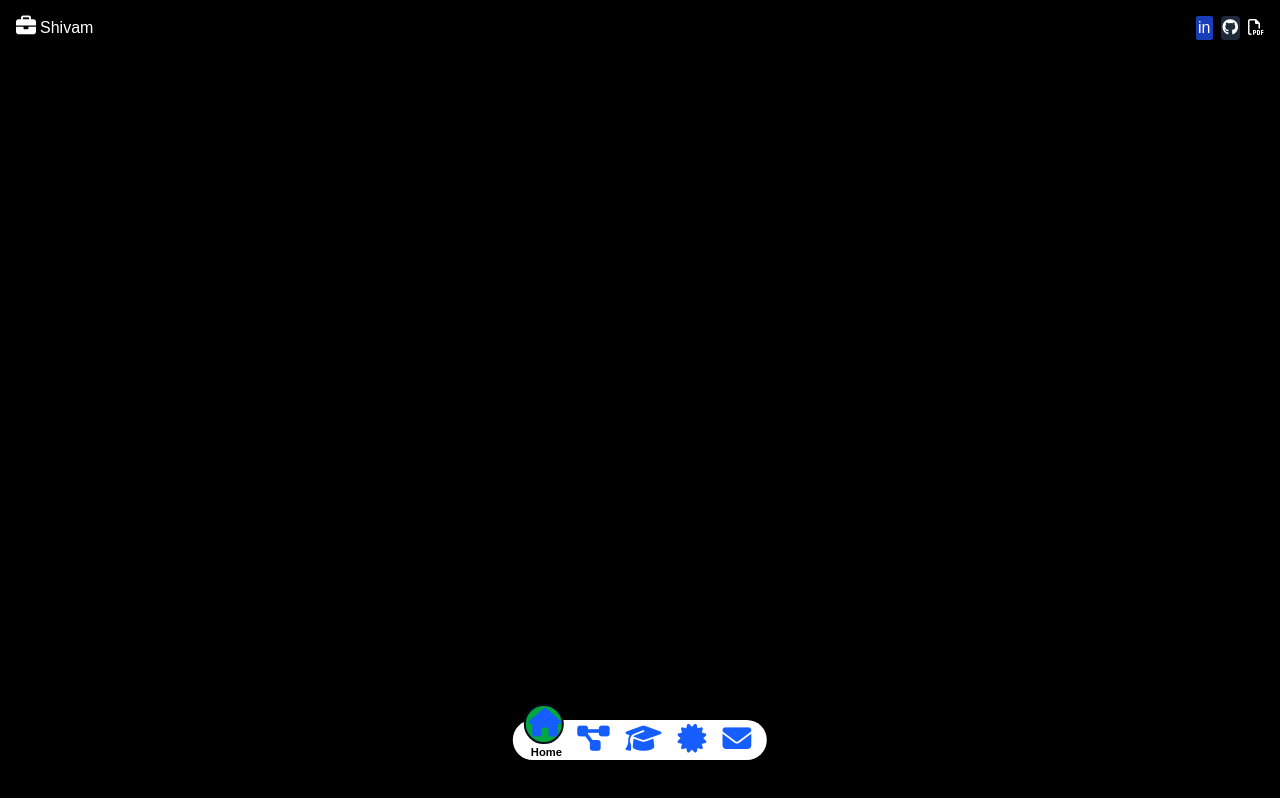
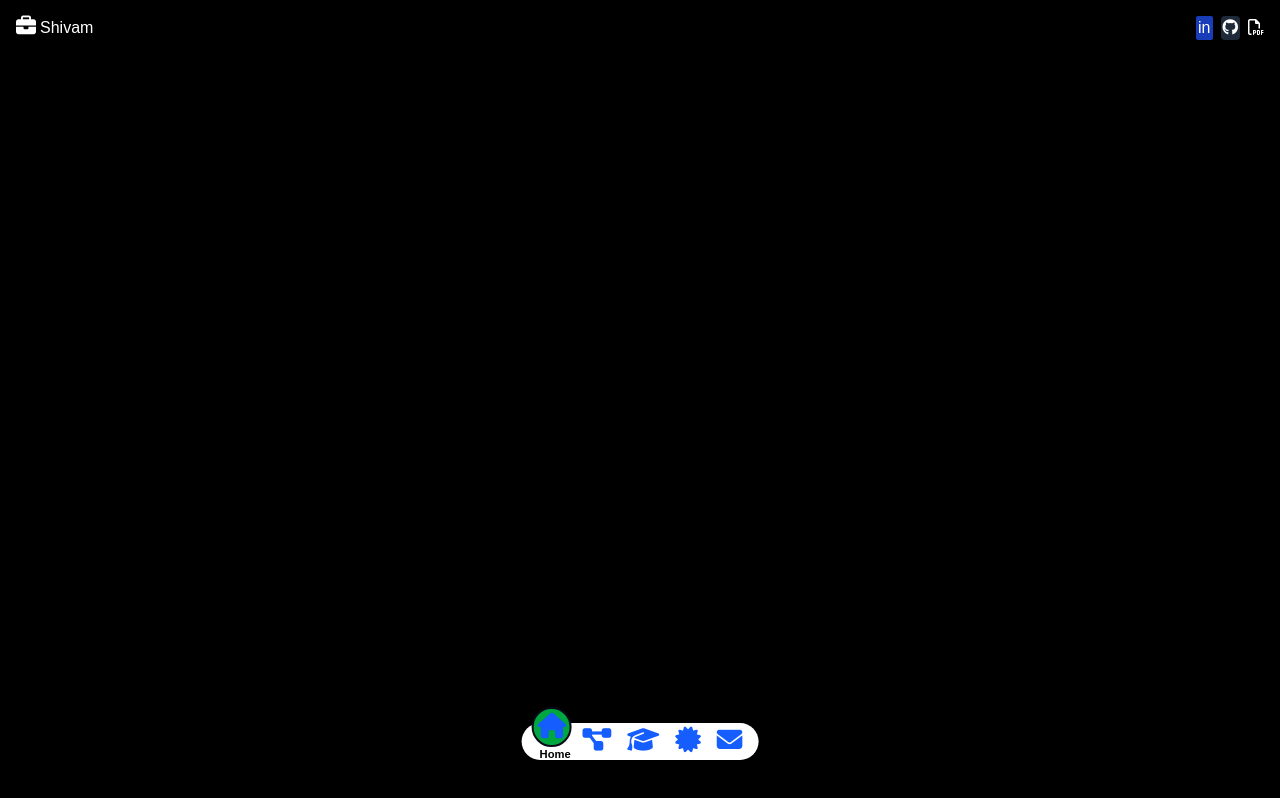
Before and after one commit to shivam-070208/officialportfolio, a React (Vite) app: page / in a window 1280 px wide. Built offline with nearby package versions, Linux system fonts and the light colour scheme.

Commit message:
vercel commit

```diff
--- a/src/components/Navbar.jsx
+++ b/src/components/Navbar.jsx
@@ -47,7 +47,7 @@ useEffect(() => {
         className={`z-1${location.pathname === "/" ? " checkedroute" : ""}`}
         onClick={(e) => handleClick(e, "/")}
       >
-        <i className="fas fa-home text-[1.8rem] text-blue-600"></i>
+        <i className="fas fa-home text-[1.6rem] text-blue-600"></i>
         <p className="text-[0.7rem] mt-[4px] text-[rgb(2, 9, 80)] font-bold absolute translate-x-[2px]">
           Home
         </p>
@@ -60,7 +60,7 @@ useEffect(() => {
         }`}
         onClick={(e) => handleClick(e, "/portfolio")}
       >
-        <i className="fas fa-project-diagram text-[1.8rem] text-blue-600"></i>
+        <i className="fas fa-project-diagram text-[1.6rem] text-blue-600"></i>
         <p className="text-[0.7rem] mt-[4px] text-[rgb(2, 9, 80)] font-extrabold absolute">
           Portfolio
         </p>
@@ -73,7 +73,7 @@ useEffect(() => {
         }`}
         onClick={(e) => handleClick(e, "/education")}
       >
-        <i className="fas fa-graduation-cap text-[1.8rem] text-blue-600"></i>
+        <i className="fas fa-graduation-cap text-[1.6rem] text-blue-600"></i>
         <p className="text-[0.7rem] mt-[4px] text-[rgb(2, 9, 80)] font-bold absolute">
           Education
         </p>
@@ -84,7 +84,7 @@ useEffect(() => {
         className={location.pathname === "/milestones" ? "checkedroute" : ""}
         onClick={(e) => handleClick(e, "/milestones")}
       >
-        <i className="fas fa-certificate text-[1.8rem] text-blue-600"></i>
+        <i className="fas fa-certificate text-[1.6rem] text-blue-600"></i>
         <p className="text-[0.8rem] mt-[4px] text-[rgb(2, 9, 80)] font-bold absolute translate-x-[-4px]">
           Milestones
         </p>
@@ -95,7 +95,7 @@ useEffect(() => {
         className={location.pathname === "/contact" ? "checkedroute" : ""}
         onClick={(e) => handleClick(e, "/contact")}
       >
-        <i className="fas fa-envelope text-blue-600 text-[1.8rem]"></i>
+        <i className="fas fa-envelope text-blue-600 text-[1.6rem]"></i>
         <p className="text-[0.8rem] mt-[4px] text-[rgb(2, 9, 80)] font-bold absolute translate-x-[-2px]">
           Contact
         </p>
```
